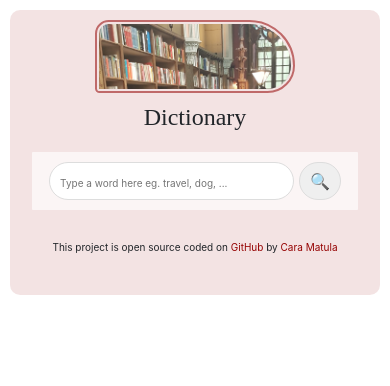
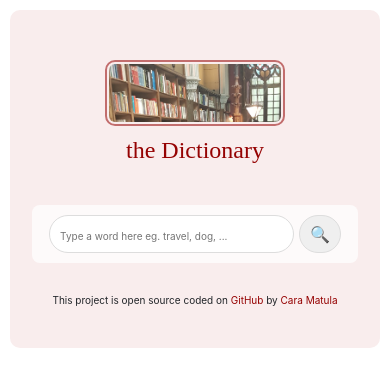
Before and after one commit to cmatula/dictionary-app, a React (Create React App) app: page / in a window 390 px wide. Shown: the top 386 px of the page. Built offline with nearby package versions, Linux system fonts and the light colour scheme.

Commit message:
Adjusted H1, logo and background styling

```diff
--- a/src/App.css
+++ b/src/App.css
@@ -2,16 +2,16 @@
   max-width: 1040px;
   margin: 30px auto;
   padding: 30px;
-  background: rgba(149, 2, 2, 0.108);
+  background: rgba(176, 17, 17, 0.074);
   border-radius: 10px;
 }
 
 .App h1 {
   text-align: center;
-
-  font-weight: 300;
-  font-size: 36px;
+  color: rgb(149, 2, 2);
+  font-size: 40px;
   font-family: cursive;
+  margin-bottom: 40px;
   margin-top: 10px;
 }
 
@@ -30,12 +30,12 @@
 }
 
 .App-header {
-  margin: 30px 0;
+  margin-top: 40px;
 }
 
 .App-logo {
-  max-width: 400px;
-  border-radius: 15px 50px 30px 5px;
+  max-width: 330px;
+  border-radius: 10px;
   display: block;
   margin: 0 auto;
   padding: 2px;
@@ -52,12 +52,8 @@
     font-size: 24px;
   }
 
-  .App-header {
-    margin: 0;
-  }
-
   .App-logo {
-    max-width: 200px;
+    max-width: 180px;
   }
 
   .App-footer {
--- a/src/App.js
+++ b/src/App.js
@@ -11,7 +11,7 @@ export default function App() {
           <img src={logo} className="App-logo img-fluid" alt="logo" />
         </header>
         <main>
-          <h1>Dictionary</h1>
+          <h1>the Dictionary</h1>
           <Dictionary />
         </main>
         <small>
--- a/src/Dictionary.css
+++ b/src/Dictionary.css
@@ -1,7 +1,7 @@
 .Dictionary section {
-  background: rgba(255, 255, 255, 0.66);
+  background: rgba(255, 255, 255, 0.749);
   padding: 10px;
-  border-radius: 1px;
+  border-radius: 8px;
   margin-top: 20px;
 }
 
```
